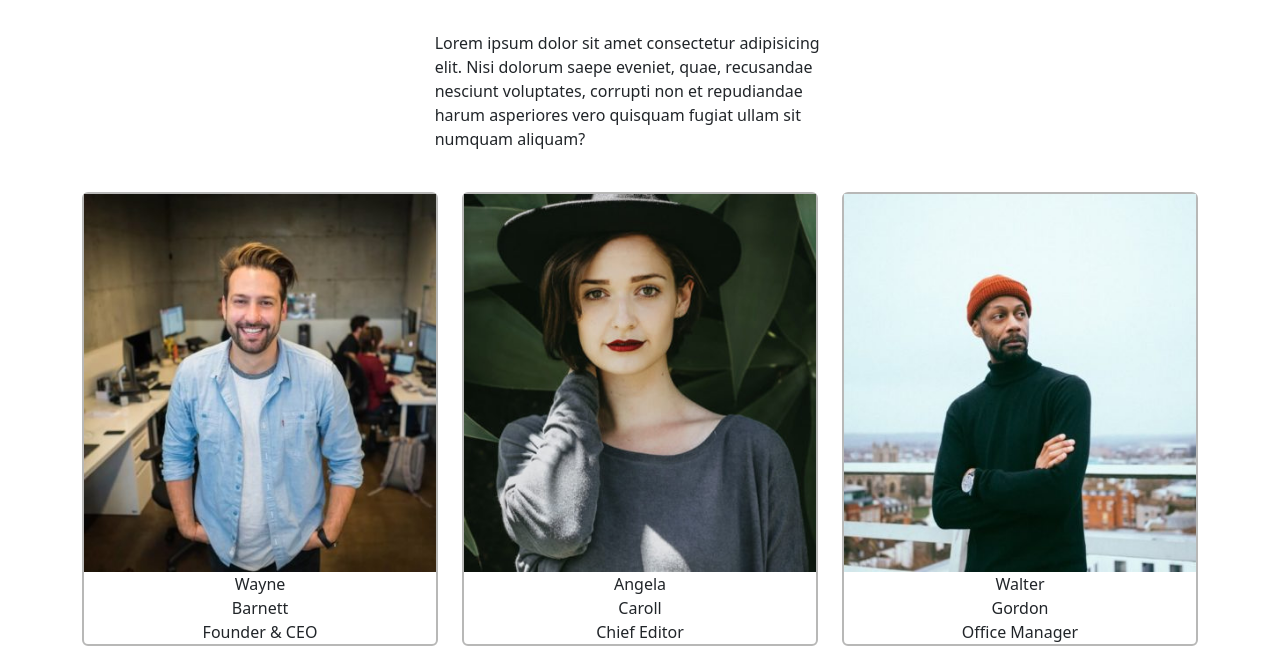
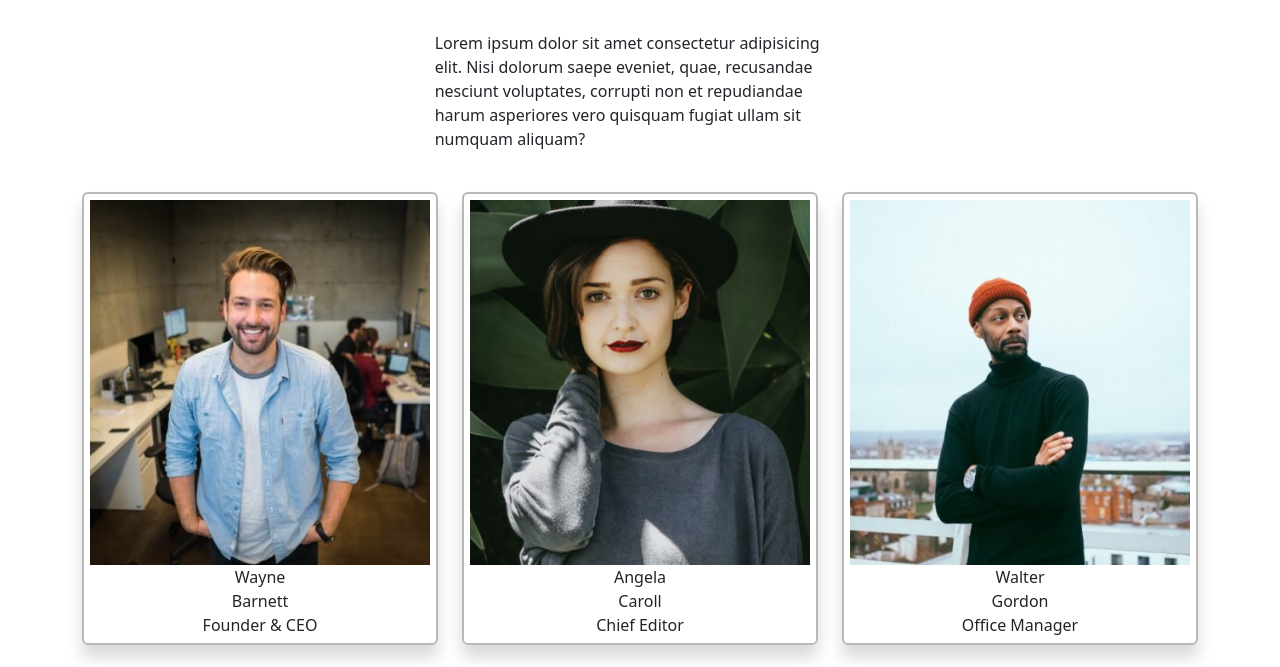
Before and after one commit to LucaPiantadosi27/js-our-team, a plain HTML site: page index.html in a window 1280 px wide. Shown: the part 73-740 px from the top of the page. Drawn offline with nearby package versions, Linux system fonts and the light colour scheme.

Commit message:
stile card- esercizio finito

```diff
--- a/style.css
+++ b/style.css
@@ -7,7 +7,8 @@
   text-align: center;
   margin-top: 25px;
   border: 2px solid rgba(56, 56, 55, 0.356);
-
+  padding: 6px;
+  box-shadow: 0 0.8rem 1rem rgba(0, 0, 0, 0.15);
  }
 
 .nome{
@@ -26,7 +27,8 @@
 
 }
 
- .card-people:hover {
+
+.card-people:hover {
   scale: 1.1;
   cursor:pointer;
 }
```
